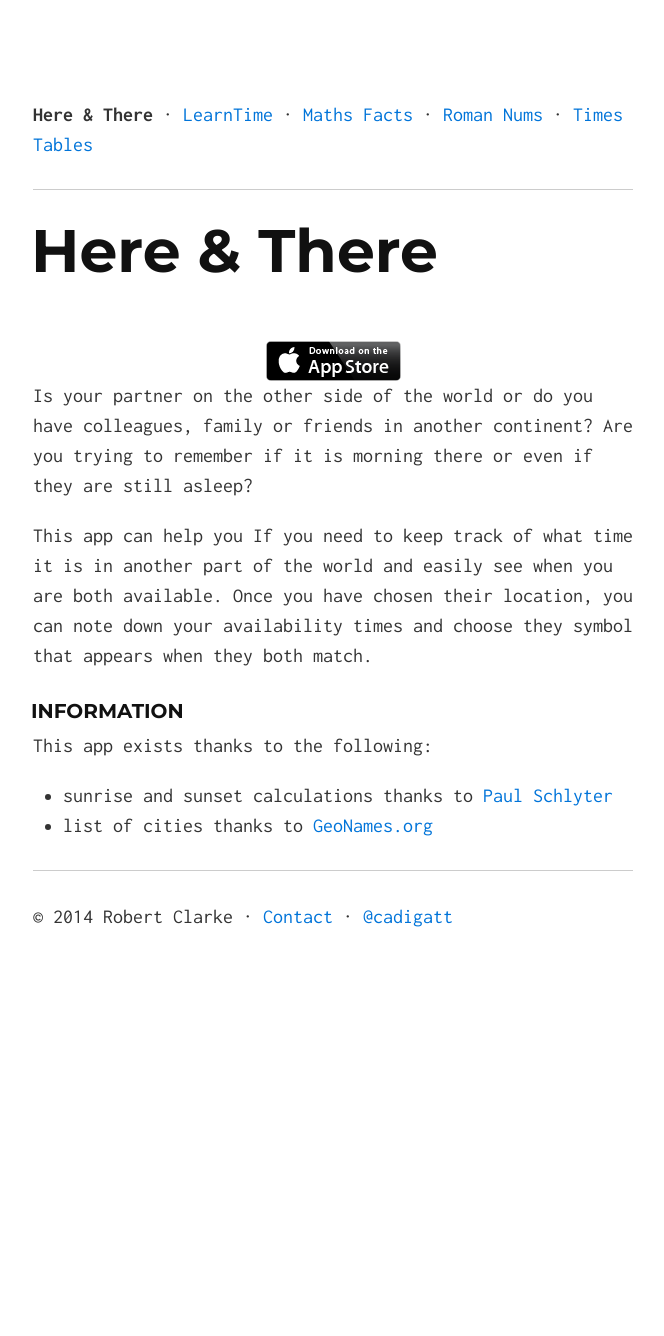
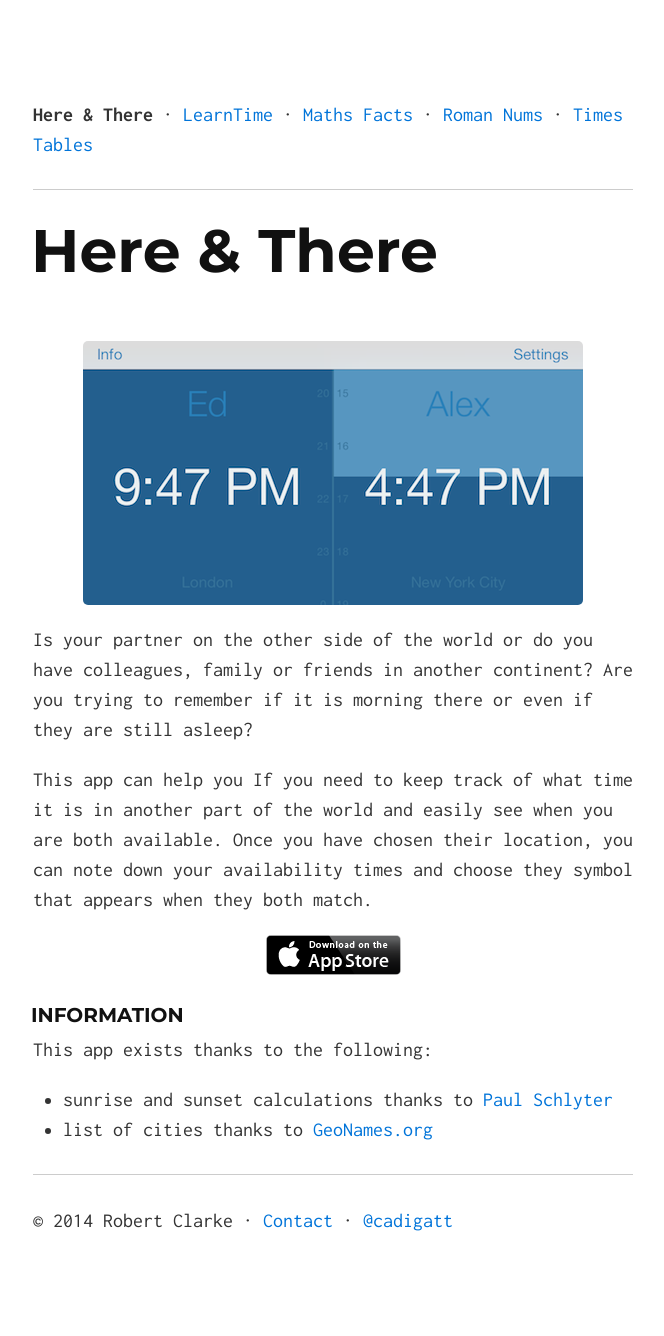
Before and after one commit to cadigatt/cadigatt.github.io, a Jekyll site: the page built from apps/herethere.md, in a window 1280 px wide. Shown: the whole page, without its empty margins (307-971 px from the left). Built offline with Jekyll 4.4.1, drawn with Linux system fonts in a browser that asks for light colours; Markdown is read by kramdown in place of the engine named in the settings; comment, search, counter and statistics services are not loaded; before the commit the page ends 1032 px from its top, so only the background shows below that.

Commit message:
here & there screenshot

```diff
--- a/apps/herethere.md
+++ b/apps/herethere.md
@@ -12,9 +12,14 @@ gallery:
 - image: images/Rob-Vivi-iPhone5.png
   thumbnail: images/Rob-Vivi-iPhone5-150x150.png
 ---
-<a href="http://appstore.com/robclarke/youandmeworldclock"><img class="alignright" title="App_Store_Badge_EN_0609" alt="" src="/assets/images/Download_on_the_App_Store_Badge_US-UK_135x40.png" width="135" height="40" /></a>Is your partner on the other side of the world or do you have colleagues, family or friends in another continent? Are you trying to remember if it is morning there or even if they are still asleep?
+
+![Here & There screenshot](/assets/images/herethere/screenshot.png)
+
+Is your partner on the other side of the world or do you have colleagues, family or friends in another continent? Are you trying to remember if it is morning there or even if they are still asleep?
 
 This app can help you If you need to keep track of what time it is in another part of the world and easily see when you are both available. Once you have chosen their location, you can note down your availability times and choose they symbol that appears when they both match.
+
+<a href="http://appstore.com/robclarke/youandmeworldclock"><img class="alignright" title="App_Store_Badge_EN_0609" alt="" src="/assets/images/Download_on_the_App_Store_Badge_US-UK_135x40.png" width="135" height="40" /></a>
 
 ### Information
 
```
Also changed, not shown: apps/learntime.md (+1 -4 lines), assets/images/herethere/screenshot.png (added).
